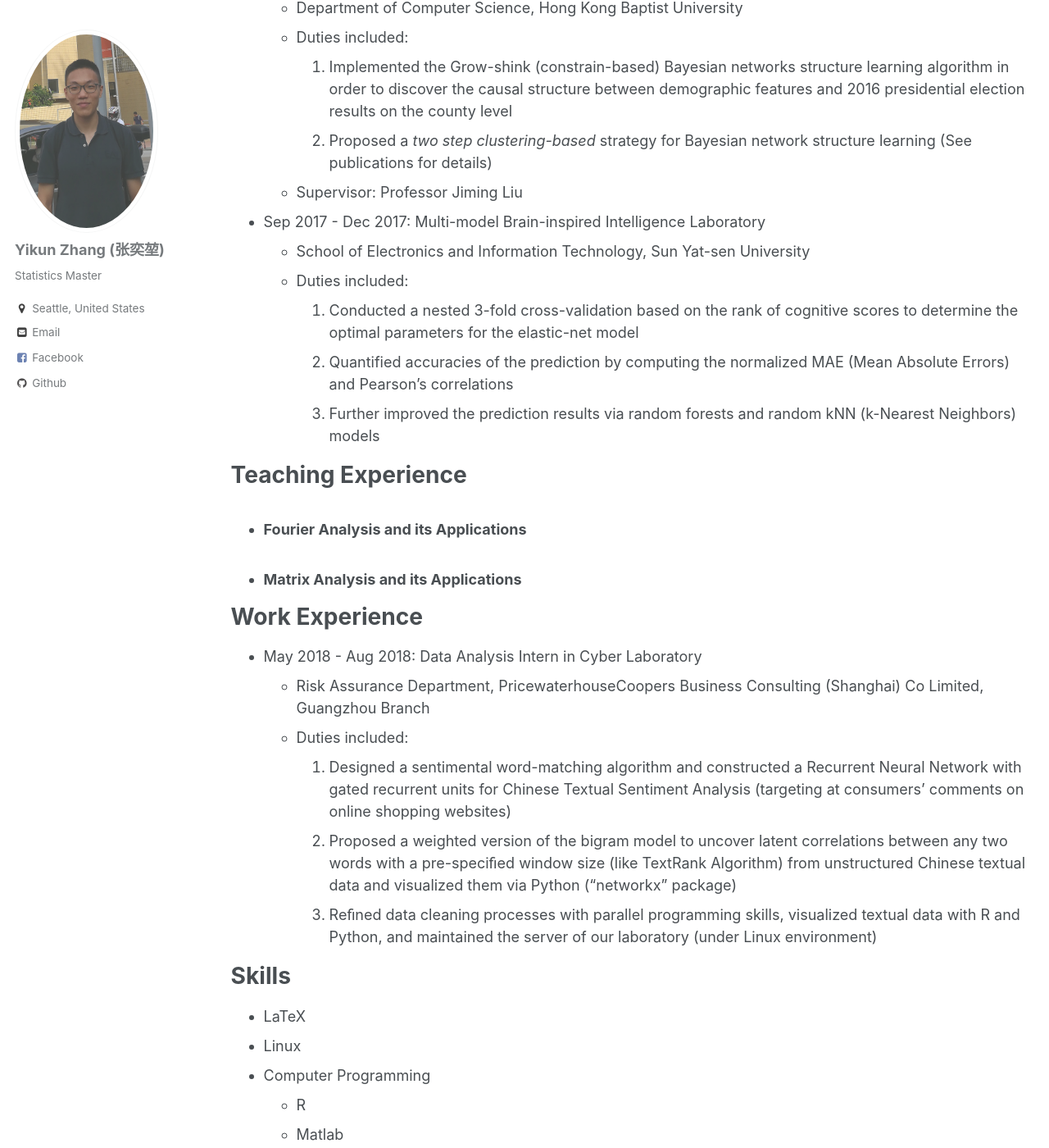
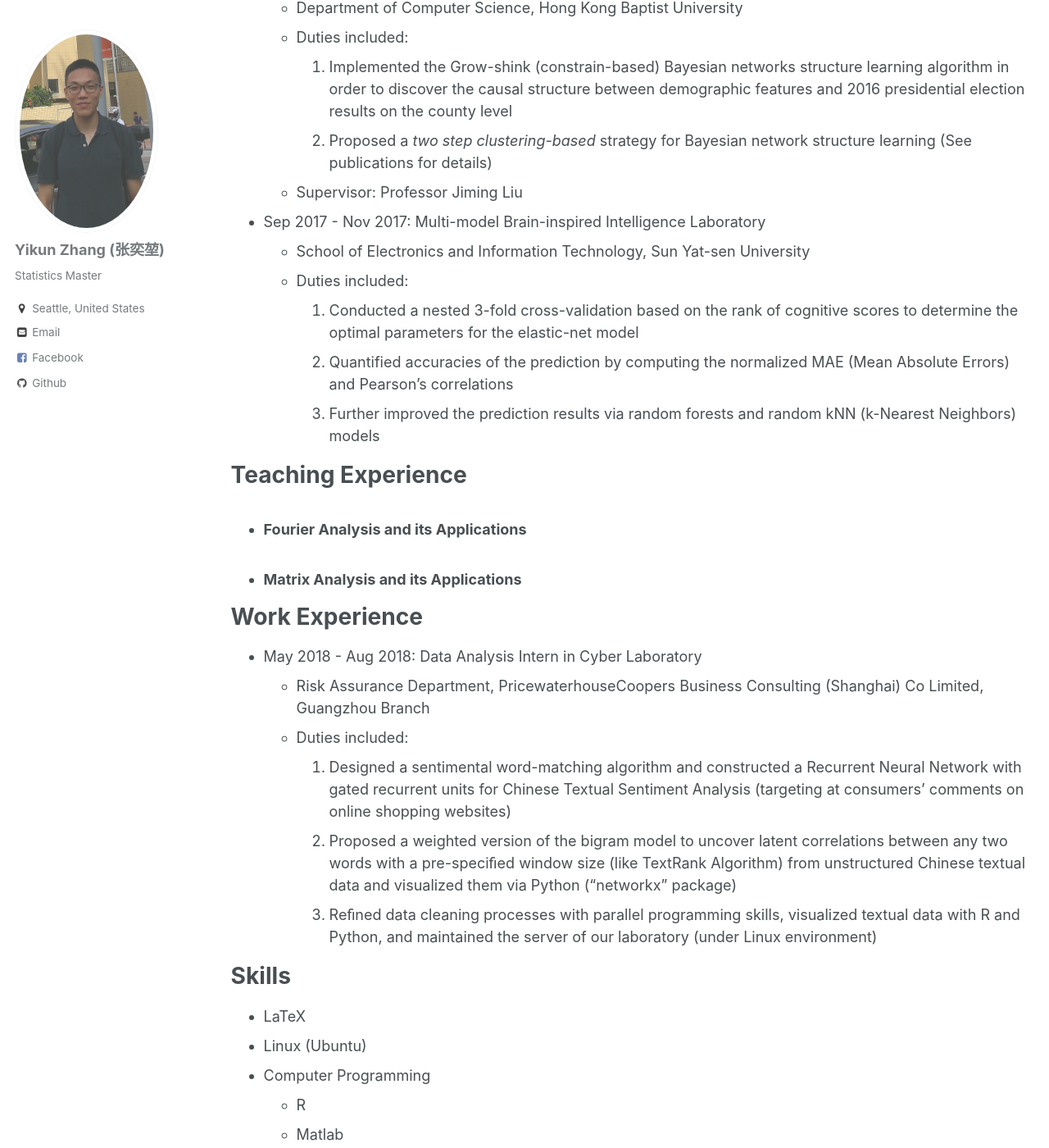
Before and after one commit to zhangyk8/zhangyk8.github.io, a Jekyll site: the page built from _pages/cv.md, in a window 1280 px wide and 1400 px high, scrolled down 456 px. Shown: the whole window at 82% size. Built offline with Jekyll 4.4.1, drawn with Linux system fonts in a browser that asks for light colours.

Commit message:
Update cv.md

```diff
--- a/_pages/cv.md
+++ b/_pages/cv.md
@@ -25,7 +25,7 @@ Research Experience
     2. Proposed a _two step clustering-based_ strategy for Bayesian network structure learning (See publications for details)
   * Supervisor: Professor Jiming Liu
 
-* Sep 2017 - Dec 2017: Multi-model Brain-inspired Intelligence Laboratory
+* Sep 2017 - Nov 2017: Multi-model Brain-inspired Intelligence Laboratory
   * School of Electronics and Information Technology, Sun Yat-sen University
   * Duties included:
     1. Conducted a nested 3-fold cross-validation based on the rank of cognitive scores to determine the optimal parameters for the elastic-net model
@@ -50,7 +50,7 @@ Work Experience
 Skills
 ======
 * LaTeX
-* Linux
+* Linux (Ubuntu)
 * Computer Programming
   * R
   * Matlab
```
